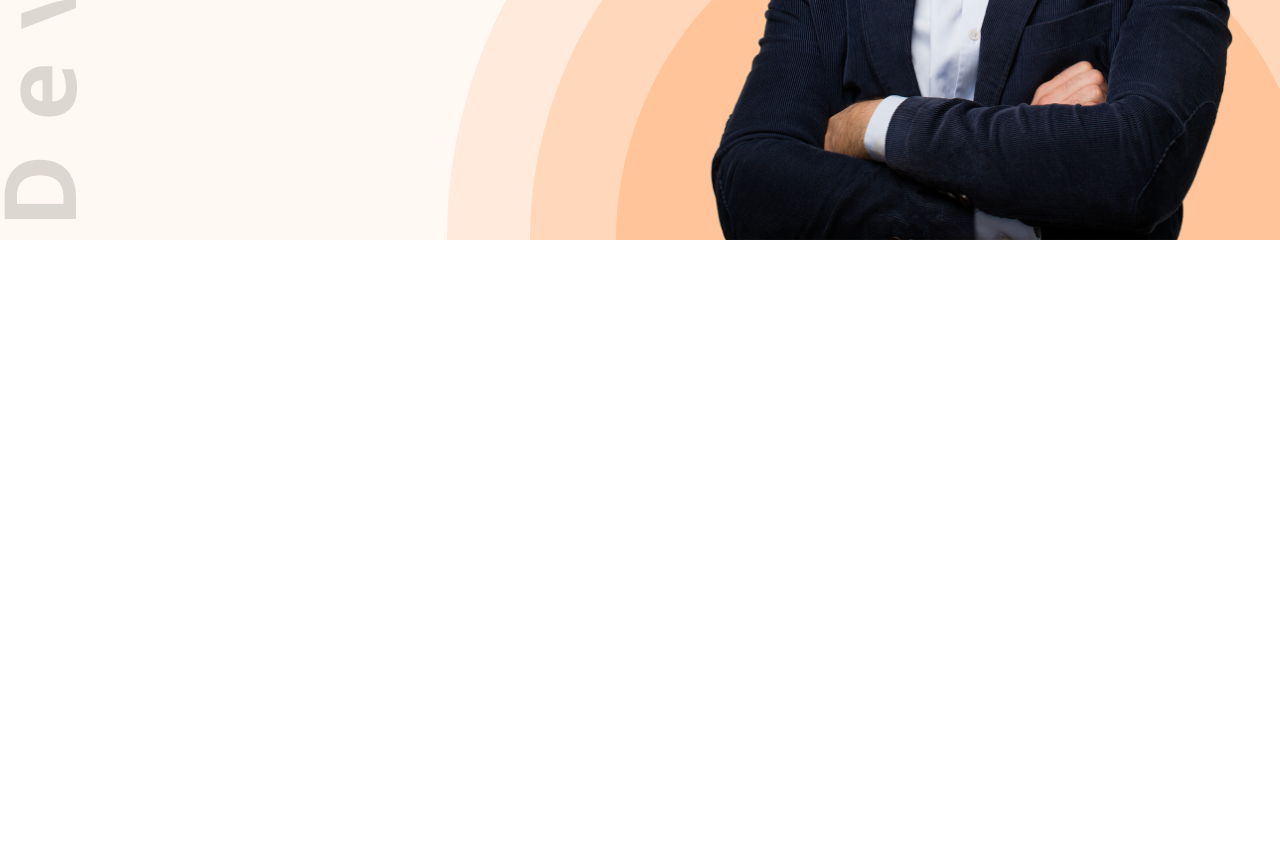
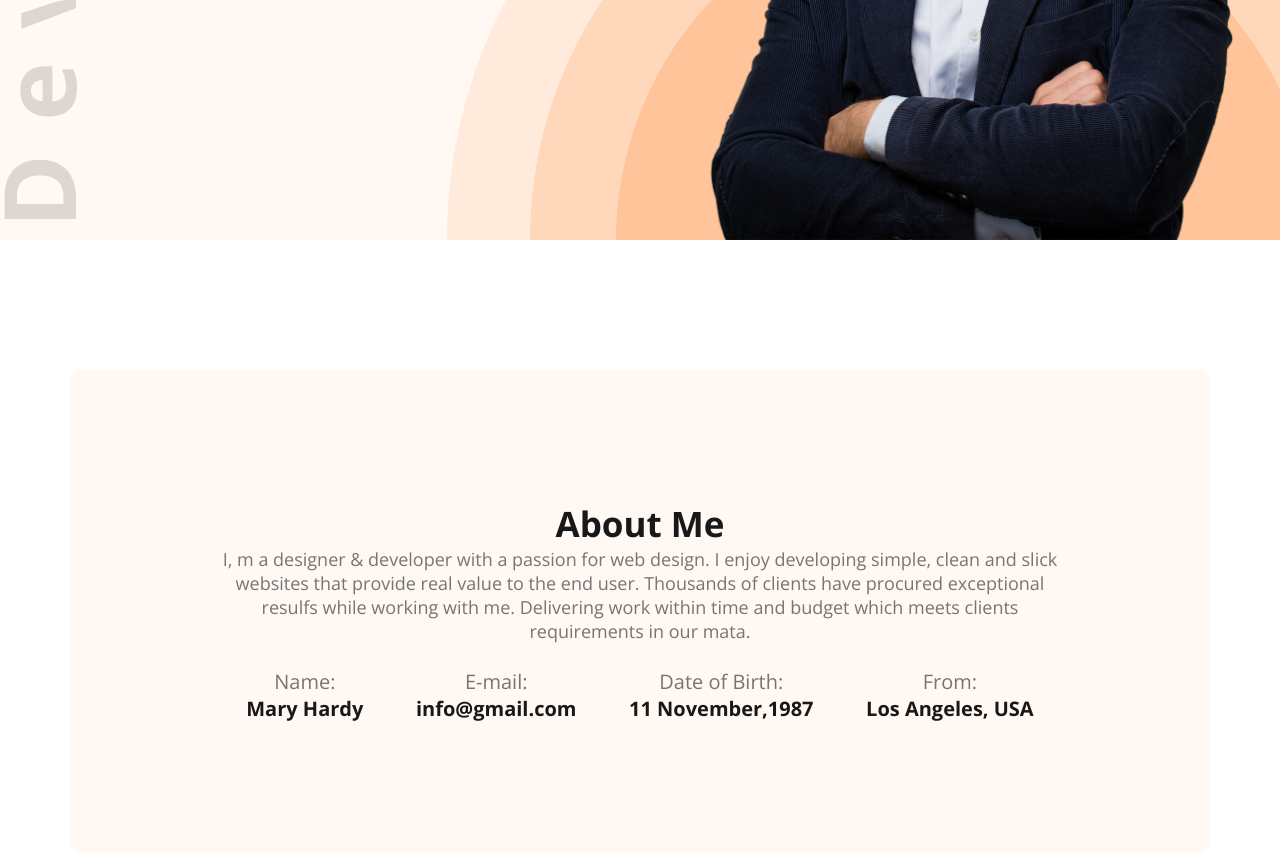
Before and after one commit to AkashPaul923/developer-portfolio-demo-1, a plain HTML site: page index.html in a window 1280 px wide. Shown: the part 594-1446 px from the top of the page. Before the commit the page ends 834 px from the top, so only its background shows below. Drawn offline with nearby package versions, Linux system fonts and the light colour scheme.

Commit message:
about added and design

```diff
--- a/index.html
+++ b/index.html
@@ -10,7 +10,7 @@
     <link rel="stylesheet" href="styles/styles.css">
 </head>
 <body class="normal-fonts">
-    <header class="header">
+    <header class="header secondary-bg">
         <nav >
             <h3 class="nav-title">Ma<span class="color-primary">r</span>y</h3>
             <ul>
@@ -32,7 +32,28 @@
         </div>
     </header>
     <main>
-
+        <section class="about secondary-bg">
+            <h3 class="section-title">About Me</h3>
+            <p class="section-description">I, m a designer & developer with a passion for web design. I enjoy developing simple, clean and slick websites that provide real value to the end user. Thousands of clients have procured exceptional resulfs while working with me. Delivering work within time and budget which meets clients requirements in our mata.</p>
+            <div class="about-items">
+                <div class="about-item">
+                    <p class="item-title">Name:</p>
+                    <p class="item-description">Mary Hardy</p>
+                </div>
+                <div class="about-item">
+                    <p class="item-title">E-mail:</p>
+                    <p class="item-description">info@gmail.com</p>
+                </div>
+                <div class="about-item">
+                    <p class="item-title">Date of Birth:</p>
+                    <p class="item-description">11 November,1987</p>
+                </div>
+                <div class="about-item">
+                    <p class="item-title">From:</p>
+                    <p class="item-description">Los Angeles, USA</p>
+                </div>
+            </div>
+        </section>
     </main>
     <footer>
 
--- a/styles/styles.css
+++ b/styles/styles.css
@@ -14,8 +14,22 @@
 .color-primary{
     color: rgb(253, 110, 10);
 }
+.secondary-bg{
+    background-color: rgb(255, 248, 243);
+}
 .dark-2{
     color: rgb(71, 71, 71);
+}
+
+.section-title{
+    font-size: 35px;
+    font-weight: bold;
+    color: #181818;
+}
+
+.section-description{
+    font-size: 18px;
+    color: #757575;
 }
 
 /* button */
@@ -31,7 +45,6 @@
 }
 /* header */
 .header{
-    background: rgb(255, 248, 243);
     background-image: url(../images/developer.png),url(../images/header_bg.png);
     background-position: top left,bottom right;
     background-repeat: no-repeat;
@@ -100,3 +113,34 @@
   .banner-profil-pic{
     width: 580px;
   }
+  /* main */
+  main{
+    max-width: 1140px;
+    margin: 0 auto;
+  }
+
+  /* about */
+  .about{
+    border-radius: 10px;
+    padding: 130px 150px;
+    margin-top: 130px;
+    text-align: center;
+
+
+  }
+  .about-items{
+    display: flex;
+    align-items: center;
+    justify-content: space-around;
+    margin-top: 25px;
+  }
+
+  .item-title{
+    font-size: 20px;
+    color: #757575;
+  }
+  .item-description{
+    font-size: 20px;
+    font-weight: bold;
+    color: #181818;
+  }
```
